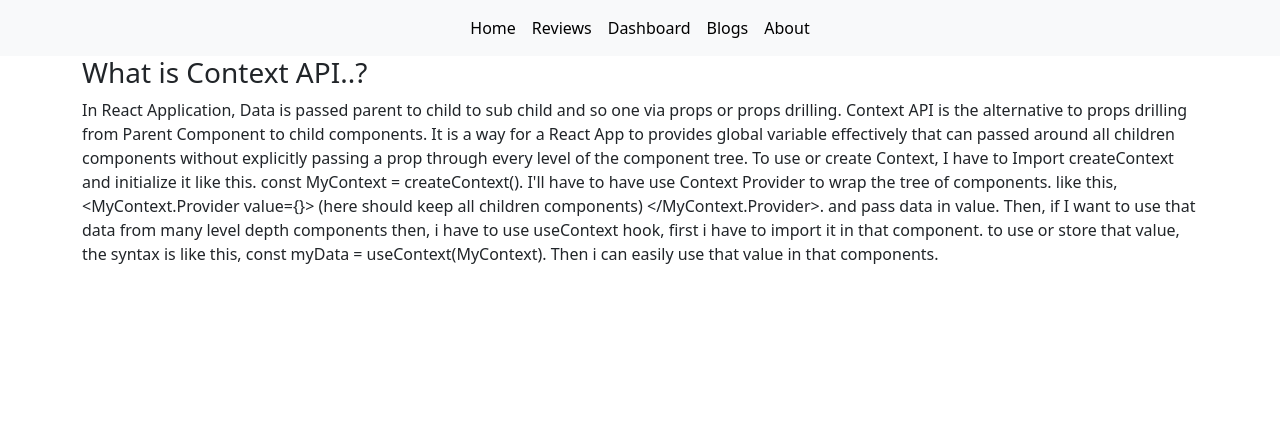
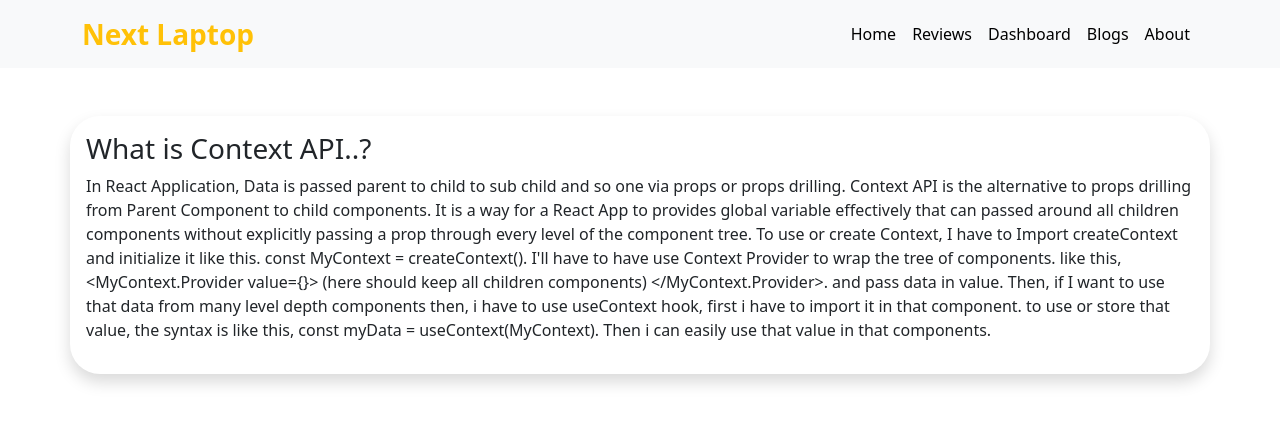
Before and after one commit to diptasahacse/product-analysis-website-diptasahacse, a React (Create React App) app: page /blogs/1 in a window 1280 px wide. Shown: the top 424 px of the page. Built offline with nearby package versions, Linux system fonts and the light colour scheme.

Commit message:
add website title and fix some design issues on review row

```diff
--- /dev/null
+++ b/src/components/BlogDetails/BlogDetails.css
@@ -0,0 +1,4 @@
+.blog-details-section{
+    border-radius: 30px;
+
+}
--- a/src/components/BlogDetails/BlogDetails.js
+++ b/src/components/BlogDetails/BlogDetails.js
@@ -1,6 +1,7 @@
 import axios from 'axios';
 import { useEffect, useState } from 'react';
 import { useParams } from 'react-router-dom';
+import './BlogDetails.css'
 const BlogDetails = () => {
     const {blogID} = useParams();
     const [blogs, setBlogs] = useState([])
@@ -12,7 +13,7 @@ const BlogDetails = () => {
     const title = blog?.title;
     const des = blog?.des;
     return (
-        <div className='container'>
+        <div className='container blog-details-section my-5 shadow p-3'>
             <h3>{title}</h3>
             <p>{des}</p>
 
--- a/src/components/CustomerReview/CustomerReview.js
+++ b/src/components/CustomerReview/CustomerReview.js
@@ -9,7 +9,7 @@ const CustomerReview = () => {
     return (
         <div className='py-4'>
             <h2 className='fw-bold text-center'>Customer Reviews (3)</h2>
-            <div className='row m-0 my-5'>
+            <div className='row m-0 my-5 g-3'>
                 {
                     reviews.slice(0, 3).map(review => <ReviewCard key={review.id} single_review={review}></ReviewCard>)
                 }
--- a/src/components/NavBar/NavBar.js
+++ b/src/components/NavBar/NavBar.js
@@ -1,14 +1,17 @@
 import React from 'react';
 import { Container, Nav, Navbar } from 'react-bootstrap';
+import { Link } from 'react-router-dom';
 import CustomLink from '../CustomLink/CustomLink';
 
 const NavBar = () => {
     return (
         <Navbar bg="light" expand="lg">
             <Container>
+
+                <Link className='navbar-brand fw-bold text-warning fs-3' to='/'>Next Laptop</Link>
                 <Navbar.Toggle aria-controls="basic-navbar-nav" />
                 <Navbar.Collapse id="basic-navbar-nav">
-                    <Nav className="mx-auto">
+                    <Nav className="ms-auto">
                         <CustomLink className="nav-link" to="/">Home</CustomLink>
                         <CustomLink className="nav-link" to="/reviews">Reviews</CustomLink>
                         <CustomLink className="nav-link" to="/dashboard">Dashboard</CustomLink>
```
